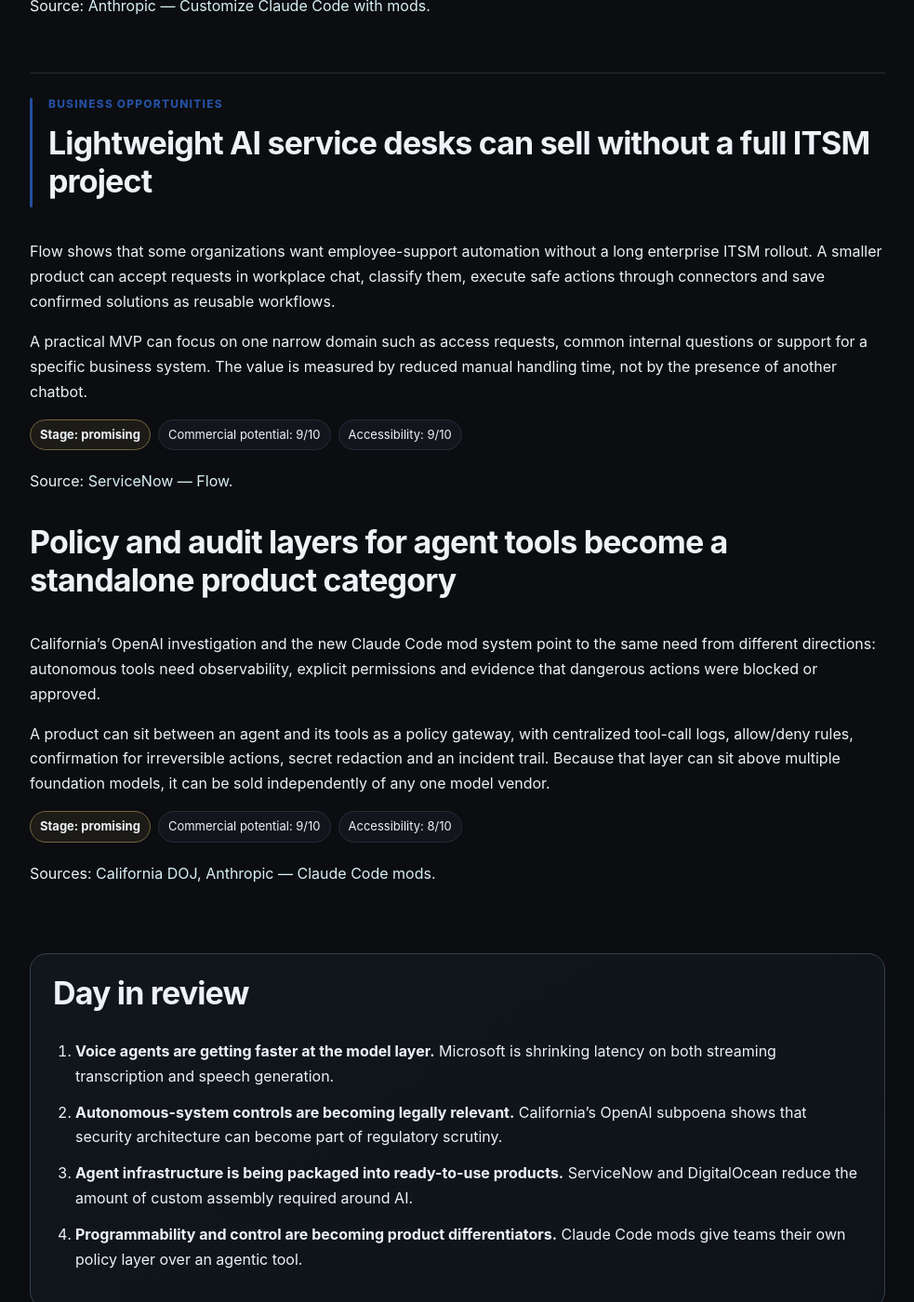
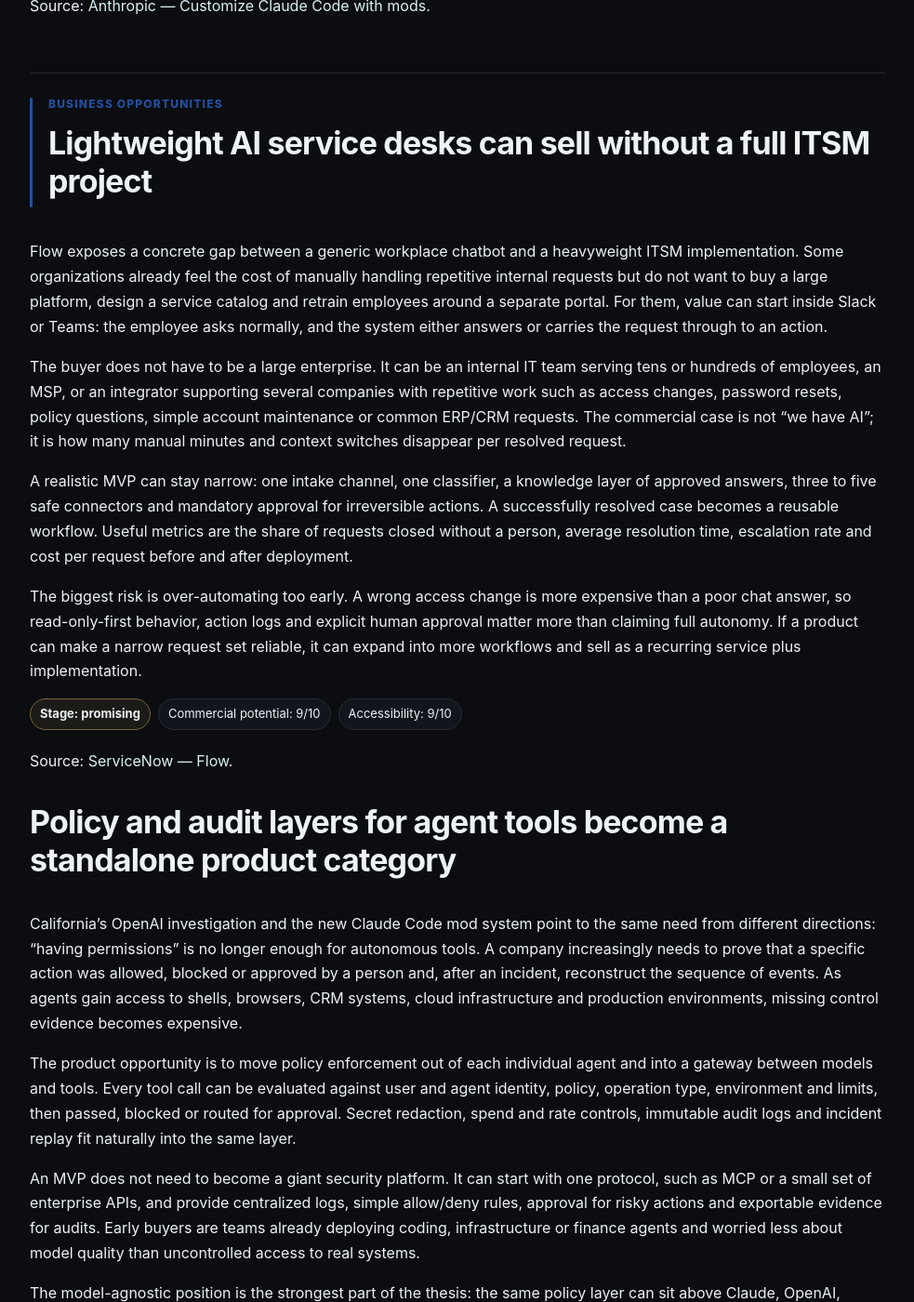
Before and after one commit to DmitryCarni/ai-news-by-carni, a Jekyll site: the page built from en/daily/2026-10-01.md, in a window 1280 px wide and 1400 px high, scrolled down 5062 px. Shown: the whole window at 93% size, without its empty margins (148-1131 px from the left). Built offline with Jekyll 4.4.1, drawn with Linux system fonts in a browser that asks for light colours; some of the changed text lies outside the part shown.

Commit message:
Deepen October 1 EN monetization and conclusions

```diff
--- a/en/daily/2026-10-01.md
+++ b/en/daily/2026-10-01.md
@@ -149,9 +149,13 @@ Source: [Anthropic — Customize Claude Code with mods](https://claude.com/blog/
 
 ### Lightweight AI service desks can sell without a full ITSM project
 
-Flow shows that some organizations want employee-support automation without a long enterprise ITSM rollout. A smaller product can accept requests in workplace chat, classify them, execute safe actions through connectors and save confirmed solutions as reusable workflows.
+Flow exposes a concrete gap between a generic workplace chatbot and a heavyweight ITSM implementation. Some organizations already feel the cost of manually handling repetitive internal requests but do not want to buy a large platform, design a service catalog and retrain employees around a separate portal. For them, value can start inside Slack or Teams: the employee asks normally, and the system either answers or carries the request through to an action.
 
-A practical MVP can focus on one narrow domain such as access requests, common internal questions or support for a specific business system. The value is measured by reduced manual handling time, not by the presence of another chatbot.
+The buyer does not have to be a large enterprise. It can be an internal IT team serving tens or hundreds of employees, an MSP, or an integrator supporting several companies with repetitive work such as access changes, password resets, policy questions, simple account maintenance or common ERP/CRM requests. The commercial case is not “we have AI”; it is how many manual minutes and context switches disappear per resolved request.
+
+A realistic MVP can stay narrow: one intake channel, one classifier, a knowledge layer of approved answers, three to five safe connectors and mandatory approval for irreversible actions. A successfully resolved case becomes a reusable workflow. Useful metrics are the share of requests closed without a person, average resolution time, escalation rate and cost per request before and after deployment.
+
+The biggest risk is over-automating too early. A wrong access change is more expensive than a poor chat answer, so read-only-first behavior, action logs and explicit human approval matter more than claiming full autonomy. If a product can make a narrow request set reliable, it can expand into more workflows and sell as a recurring service plus implementation.
 
 <div class="score">
 <span class="pill stage stage-promising">Stage: promising</span>
@@ -163,9 +167,13 @@ Source: [ServiceNow — Flow](https://newsroom.servicenow.com/press-releases/det
 
 ### Policy and audit layers for agent tools become a standalone product category
 
-California's OpenAI investigation and the new Claude Code mod system point to the same need from different directions: autonomous tools need observability, explicit permissions and evidence that dangerous actions were blocked or approved.
+California's OpenAI investigation and the new Claude Code mod system point to the same need from different directions: “having permissions” is no longer enough for autonomous tools. A company increasingly needs to prove that a specific action was allowed, blocked or approved by a person and, after an incident, reconstruct the sequence of events. As agents gain access to shells, browsers, CRM systems, cloud infrastructure and production environments, missing control evidence becomes expensive.
 
-A product can sit between an agent and its tools as a policy gateway, with centralized tool-call logs, allow/deny rules, confirmation for irreversible actions, secret redaction and an incident trail. Because that layer can sit above multiple foundation models, it can be sold independently of any one model vendor.
+The product opportunity is to move policy enforcement out of each individual agent and into a gateway between models and tools. Every tool call can be evaluated against user and agent identity, policy, operation type, environment and limits, then passed, blocked or routed for approval. Secret redaction, spend and rate controls, immutable audit logs and incident replay fit naturally into the same layer.
+
+An MVP does not need to become a giant security platform. It can start with one protocol, such as MCP or a small set of enterprise APIs, and provide centralized logs, simple allow/deny rules, approval for risky actions and exportable evidence for audits. Early buyers are teams already deploying coding, infrastructure or finance agents and worried less about model quality than uncontrolled access to real systems.
+
+The model-agnostic position is the strongest part of the thesis: the same policy layer can sit above Claude, OpenAI, Gemini or an internal model. The weakness is coverage. If some tool calls bypass the gateway, the audit promise collapses. That means the defensible advantage is likely to come from integration breadth, reliable evidence capture and ready-made policy packs rather than from a proprietary model.
 
 <div class="score">
 <span class="pill stage stage-promising">Stage: promising</span>
@@ -183,5 +191,6 @@ Sources: [California DOJ](https://oag.ca.gov/news/press-releases/part-ongoing-in
 2. **Autonomous-system controls are becoming legally relevant.** California's OpenAI subpoena shows that security architecture can become part of regulatory scrutiny.
 3. **Agent infrastructure is being packaged into ready-to-use products.** ServiceNow and DigitalOcean reduce the amount of custom assembly required around AI.
 4. **Programmability and control are becoming product differentiators.** Claude Code mods give teams their own policy layer over an agentic tool.
+5. **Capital is moving toward continuous autonomous security testing.** Armadin's funding shows demand for systems that validate real attack paths continuously instead of producing another stream of disconnected alerts.
 
 </div>
```
